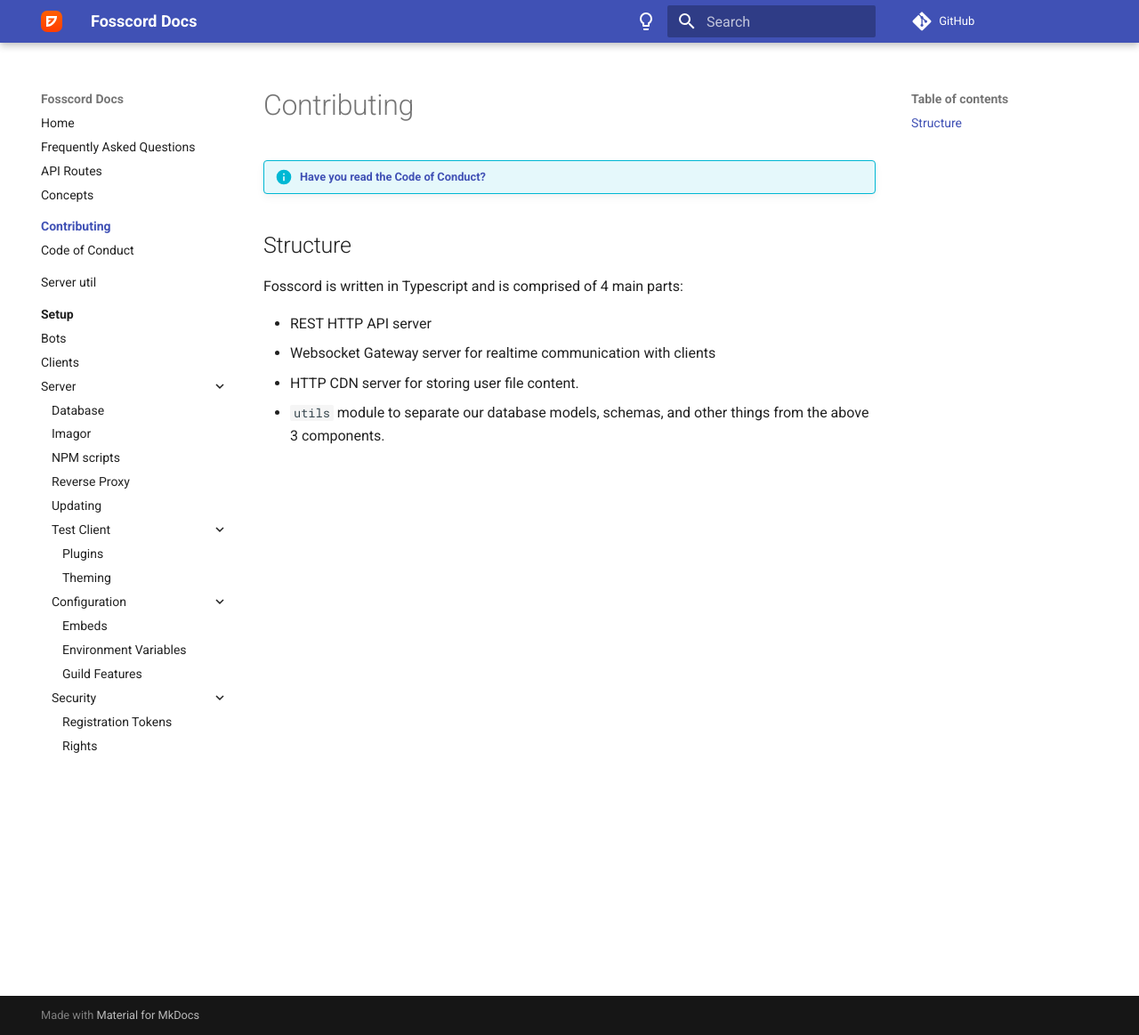
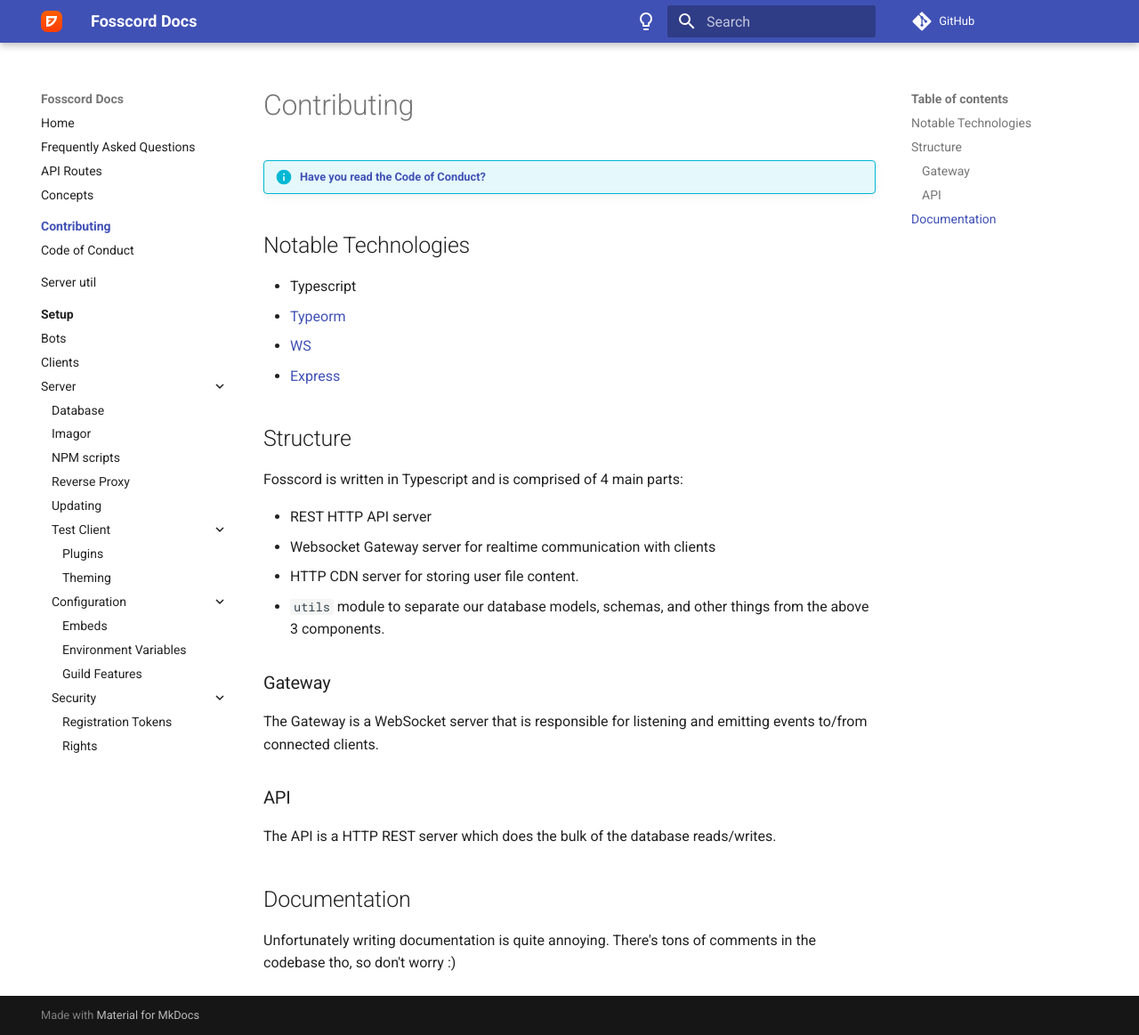
Before and after one commit to spacebarchat/docs, an MkDocs documentation site: the page built from docs/contributing/index.md, in a window 1280 px wide and 1163 px high. Shown: the whole window at 89% size. Built offline with MkDocs 1.6.1 and Material for MkDocs 9.7.7, drawn with Linux system fonts in a browser that asks for light colours; comment, search, counter and statistics services are not loaded.

Commit message:
Don't hire me to write technical documentation.

```diff
--- a/docs/contributing/index.md
+++ b/docs/contributing/index.md
@@ -1,6 +1,12 @@
 # Contributing
 
 !!! info "[Have you read the Code of Conduct?](conduct.md)"
+
+## Notable Technologies
+* Typescript
+* [Typeorm](https://www.npmjs.com/package/typeorm)
+* [WS](https://www.npmjs.com/package/ws)
+* [Express](https://www.npmjs.com/package/express)
 
 ## Structure
 
@@ -10,3 +16,15 @@
 -   Websocket Gateway server for realtime communication with clients
 -   HTTP CDN server for storing user file content.
 -   `utils` module to separate our database models, schemas, and other things from the above 3 components.
+
+### Gateway
+
+The Gateway is a WebSocket server that is responsible for listening and emitting events to/from connected clients.
+
+### API
+
+The API is a HTTP REST server which does the bulk of the database reads/writes.
+
+## Documentation
+
+Unfortunately writing documentation is quite annoying. There's tons of comments in the codebase tho, so don't worry :)
```
